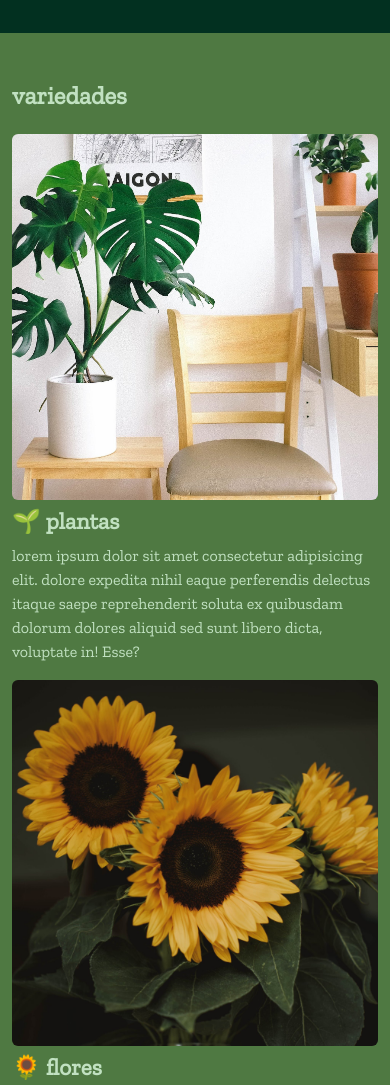
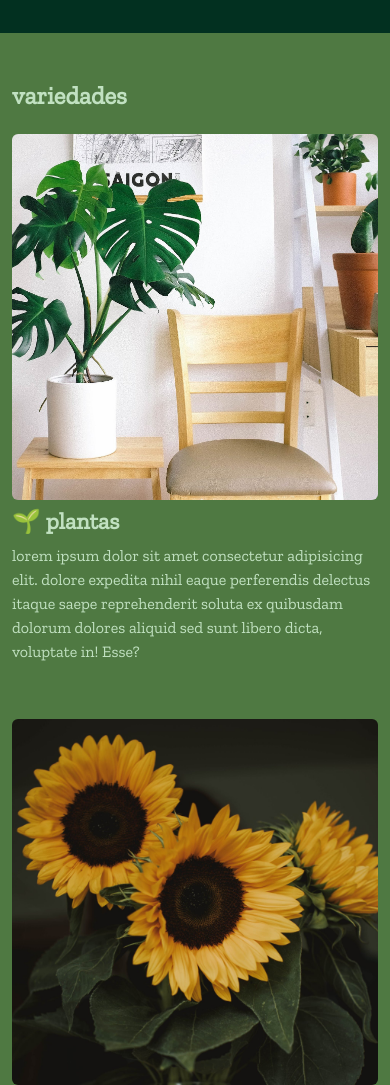
Before and after one commit to playerunknxwn/landing_page_bootstrap, a plain HTML site: page index.html in a window 390 px wide. Shown: the part 1160-2245 px from the top of the page. Drawn offline with nearby package versions, Linux system fonts and the light colour scheme.

Commit message:
minor fixes

```diff
--- a/main.css
+++ b/main.css
@@ -71,4 +71,8 @@ textarea {
     .carousel-item img {
         height: 280px;
     }
+
+    .col-md-4, .col-md-3 {
+        padding-bottom: 10%;
+    }
 }
```
